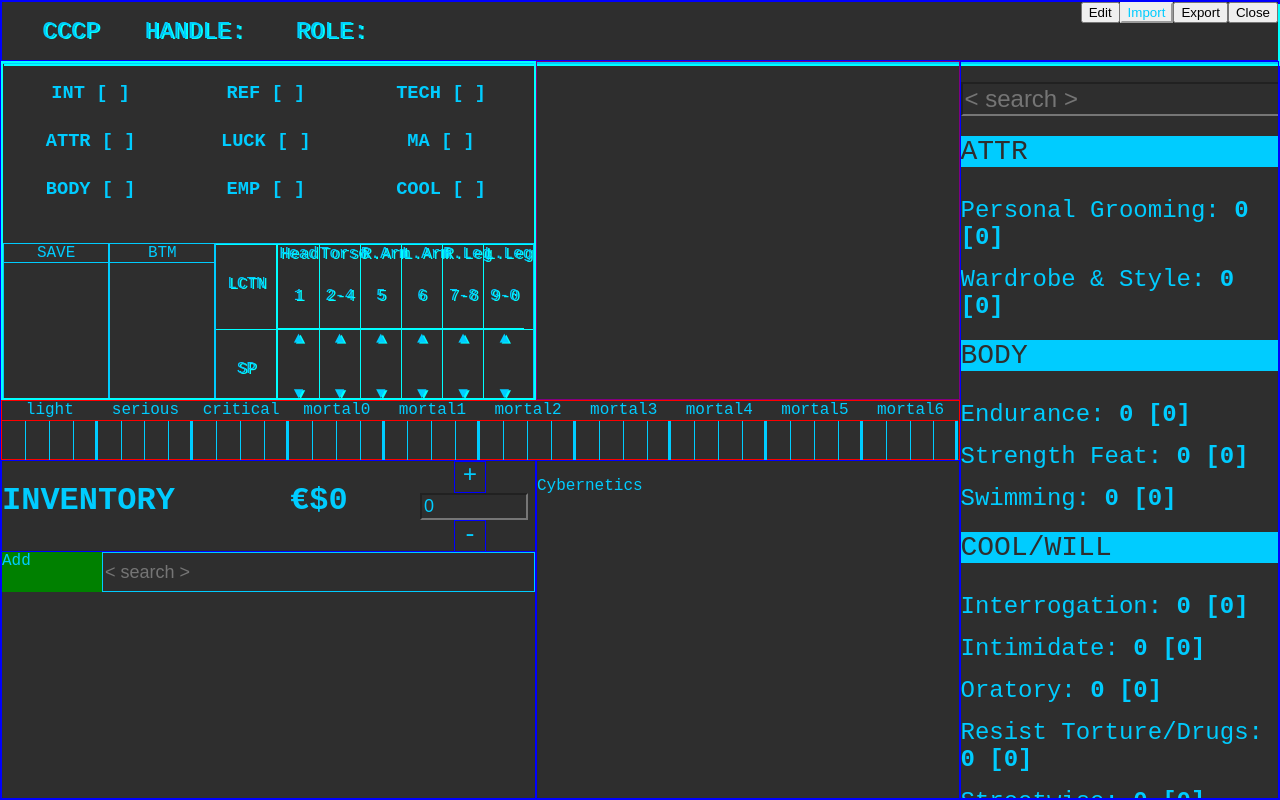
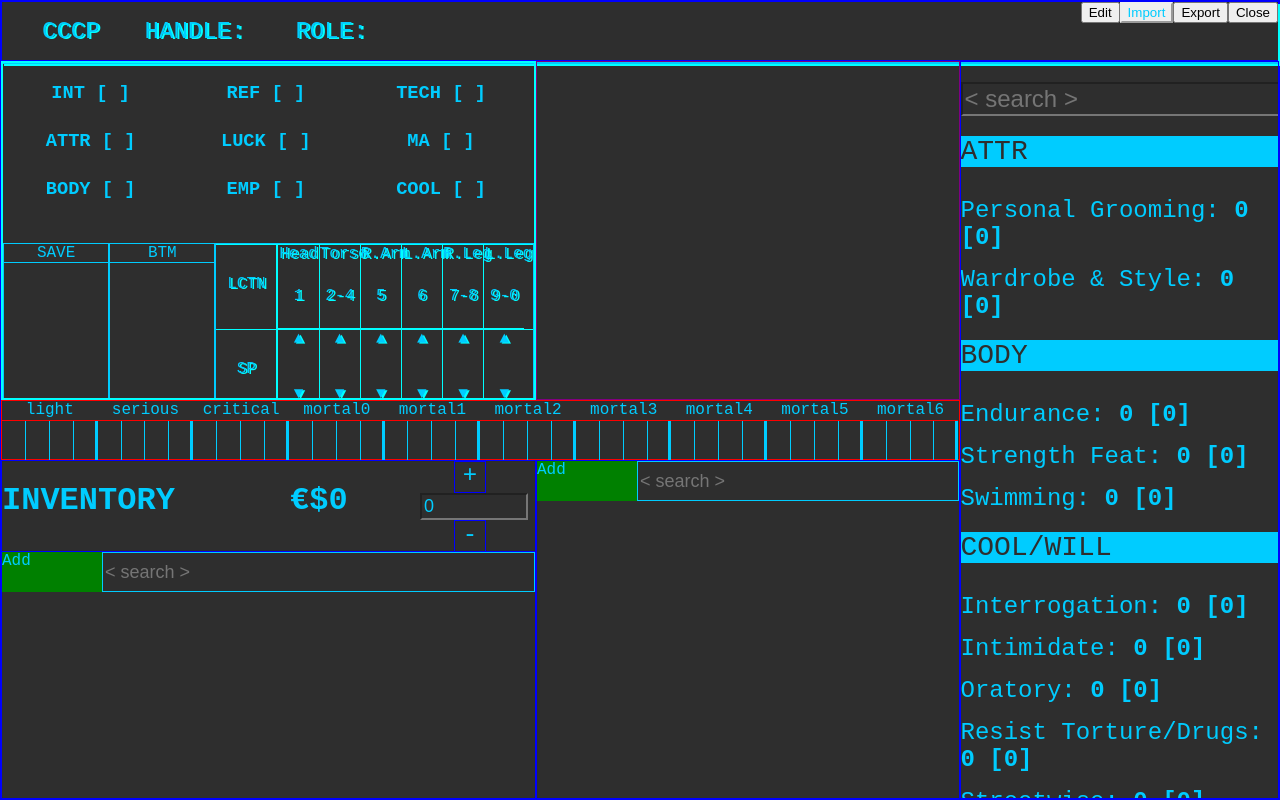
Before and after one commit to Snowcart/cyberpunk-character-console-project, a React app in the folder app/: page / in a window 1280 px wide. Built offline with nearby package versions, Linux system fonts and the light colour scheme.

Commit message:
Cybernetics Starting

```diff
--- a/app/src/App.tsx
+++ b/app/src/App.tsx
@@ -9,6 +9,7 @@ import Skills from './skills/Skills';
 import HealthBar from './health/Health';
 import Inventory from './inventory/Inventory';
 import Actions from './actions/Actions';
+import { Cybernetics } from './cybernetics/Cybernetics';
 
 export default () => {
 	const character = useCharacter();
@@ -71,7 +72,7 @@ export default () => {
 						<Inventory />
 					</InventoryWrapper>
 					<div style={{ border: '1px solid blue', gridArea: '4 / 2 / span 1 / span 1' }}>
-						<p>Cybernetics</p>
+						<Cybernetics />
 					</div>
 					<SkillsWrapper style={{ border: '1px solid blue', gridArea: '2 / 3 / span 3 / span 1' }}>
 						<Skills />
--- /dev/null
+++ b/app/src/cybernetics/Cybernetics.tsx
@@ -0,0 +1,29 @@
+import { characterContext } from '../context/CharacterContext';
+import * as React from 'react';
+import { TopWrapper, CancelButton, AddButton, InputWrapper, Input } from '../inventory/Inventory';
+import { CyberneticsForm } from './CyberneticsForm';
+
+export const Cybernetics = () => {
+	const ctx = React.useContext(characterContext);
+	const [adding, setAdding] = React.useState(false);
+
+	const toggleAddItem = () => {
+		setAdding(!adding);
+	};
+
+	return (
+		<>
+			<TopWrapper>
+				{adding ? (
+					<CancelButton onClick={toggleAddItem}>Cancel</CancelButton>
+				) : (
+					<AddButton onClick={toggleAddItem}>Add</AddButton>
+				)}
+				<InputWrapper>
+					<Input placeholder="< search >" />
+				</InputWrapper>
+			</TopWrapper>
+			{adding ? <CyberneticsForm /> : null}
+		</>
+	);
+};
--- /dev/null
+++ b/app/src/cybernetics/CyberneticsForm.tsx
@@ -0,0 +1,41 @@
+import * as React from 'react';
+import { Cybernetic } from '../models/cybernetics';
+import { characterContext } from '../context/CharacterContext';
+import { FormItem } from '../inventory/inventoryForms/GearForm';
+import Form from '../common/Form';
+
+export const CyberneticsForm = () => {
+	const [cybernetic, setCybernetic] = React.useState<Cybernetic>({} as Cybernetic);
+	const ctx = React.useContext(characterContext);
+
+	const onChange = (key: string, value: string) => {
+		const numValue = parseInt(value);
+		const selectedValue = numValue ?? value;
+		// TS hack
+		const updatedCybernetic: any = cybernetic;
+		updatedCybernetic[key] = selectedValue;
+		setCybernetic(updatedCybernetic);
+	};
+
+	const cyberTypes = [
+		'Fashionware',
+		'Neuroware',
+		'Implants',
+		'Bioware',
+		'Cyberweapons',
+		'Cyberoptic',
+		'Cyberaudio',
+		'Cyberlimb'
+	];
+
+	const formFields = (
+		<>
+			<FormItem>
+				<label>Name: </label>
+				<input type="text" value={cybernetic.name} onChange={(e) => onChange('name', e.target.value)} />
+			</FormItem>
+		</>
+	);
+
+	return <Form formFields={formFields} submitButtonText="Add" validation={() => {}} onSubmit={() => {}} />;
+};
--- /dev/null
+++ b/app/src/cybernetics/CyberneticsTitle.tsx
@@ -0,0 +1,6 @@
+import { characterContext } from "../context/CharacterContext"
+import * as React from "react";
+
+export const CyberneticsTitle = () => {
+	const ctx = React.useContext(characterContext);
+}
--- a/app/src/inventory/Inventory.tsx
+++ b/app/src/inventory/Inventory.tsx
@@ -12,6 +12,7 @@ import ArmorForm, { getArmorType } from './inventoryForms/ArmorForm';
 const Inventory = () => {
 	const ctx = React.useContext(characterContext);
 	const [adding, setAdding] = React.useState(false);
+	const [filterSearch, setFilterSearch] = React.useState<string>('');
 
 	const toggleAddItem = () => {
 		setAdding(!adding);
@@ -57,6 +58,10 @@ const Inventory = () => {
 		setSortedInventoryItems(defaultInventoryItems);
 	}, [ctx.character.inventory?.gear, ctx.character.inventory?.weapons, ctx.character.inventory?.armor]);
 
+	React.useEffect(() => {
+		// do nothing for now
+	}, [filterSearch]);
+
 	const InventoryItems = sortedInventoryItems?.map((c) => {
 		return c?.length > 0 ? (
 			<>
@@ -88,18 +93,18 @@ const Inventory = () => {
 
 export default Inventory;
 
-const TopWrapper = styled.div`
+export const TopWrapper = styled.div`
 	width: 100%;
 	height: 40px;
 	box-sizing: border-box;
 `;
 
-const InputWrapper = styled.div`
+export const InputWrapper = styled.div`
 	float: left;
 	width: calc(100% - 100px);
 `;
 
-const Input = styled.input`
+export const Input = styled.input`
 	width: 100%;
 	height: 40px;
 	font-size: 18px;
@@ -123,14 +128,14 @@ const Cat = styled.div`
 
 const ItemSection = styled.span``;
 
-const AddButton = styled.div`
+export const AddButton = styled.div`
 	width: 100px;
 	height: 40px;
 	background-color: green;
 	cursor: pointer;
 	float: left;
 `;
-const CancelButton = styled(AddButton)`
+export const CancelButton = styled(AddButton)`
 	background-color: red;
 `;
 
```
Also changed, not shown: app/src/models/cybernetics.ts (+8 -0 lines).
